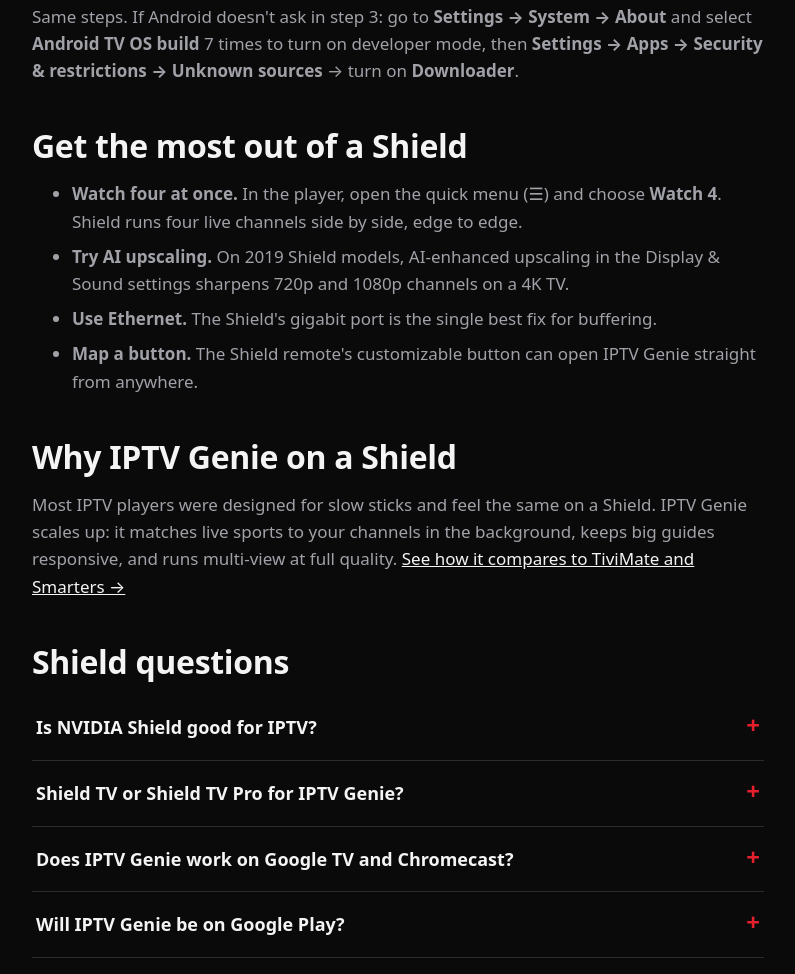
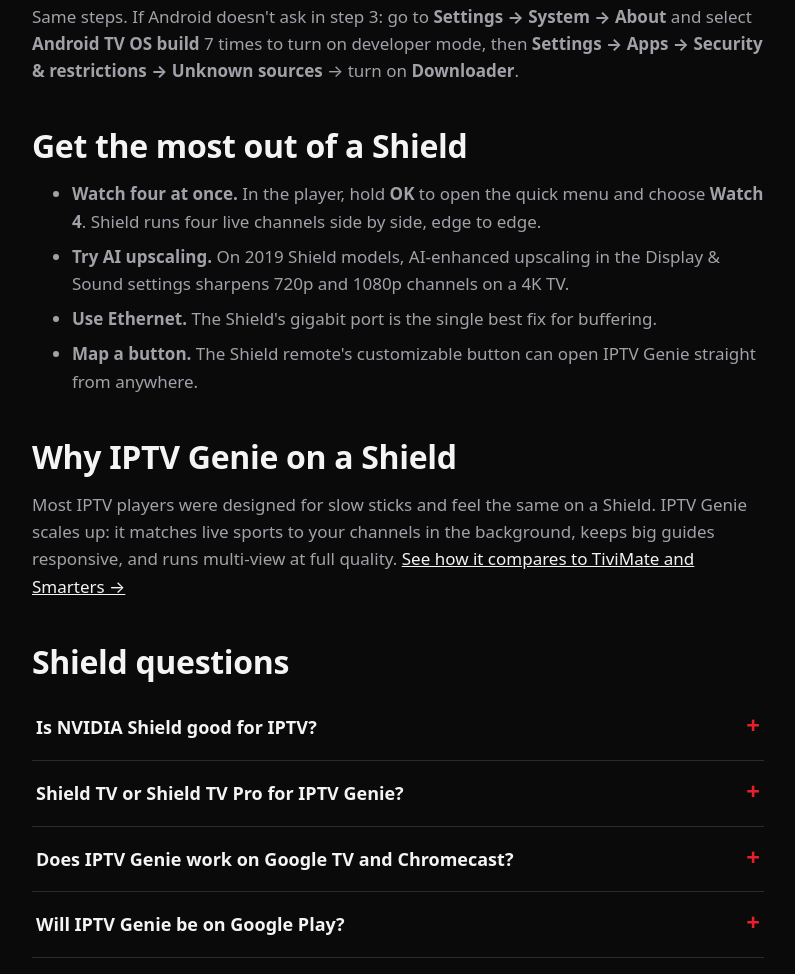
Before and after one commit to MasterOfGenies/getiptvgenie-site, a plain HTML site: page nvidia-shield-setup/index.html in a window 1280 px wide. Shown: the part 1197-2171 px from the top of the page, without its empty margins (242-1037 px from the left). Drawn offline with Linux system fonts and the light colour scheme.

Commit message:
Shield guide: hold OK opens the quick menu
Co-Authored-By: Claude Opus 5.5 <noreply@anthropic.com>
Claude-Session: https://claude.ai/code/session_016n7DWr3faBbxGCJrgXeZsM

```diff
--- a/nvidia-shield-setup/index.html
+++ b/nvidia-shield-setup/index.html
@@ -53,7 +53,7 @@
 
 <h2>Get the most out of a Shield</h2>
 <ul>
-  <li><b>Watch four at once.</b> In the player, open the quick menu (☰) and choose <b>Watch 4</b>. Shield runs four live channels side by side, edge to edge.</li>
+  <li><b>Watch four at once.</b> In the player, hold <b>OK</b> to open the quick menu and choose <b>Watch 4</b>. Shield runs four live channels side by side, edge to edge.</li>
   <li><b>Try AI upscaling.</b> On 2019 Shield models, AI-enhanced upscaling in the Display &amp; Sound settings sharpens 720p and 1080p channels on a 4K TV.</li>
   <li><b>Use Ethernet.</b> The Shield's gigabit port is the single best fix for buffering.</li>
   <li><b>Map a button.</b> The Shield remote's customizable button can open IPTV Genie straight from anywhere.</li>
```
